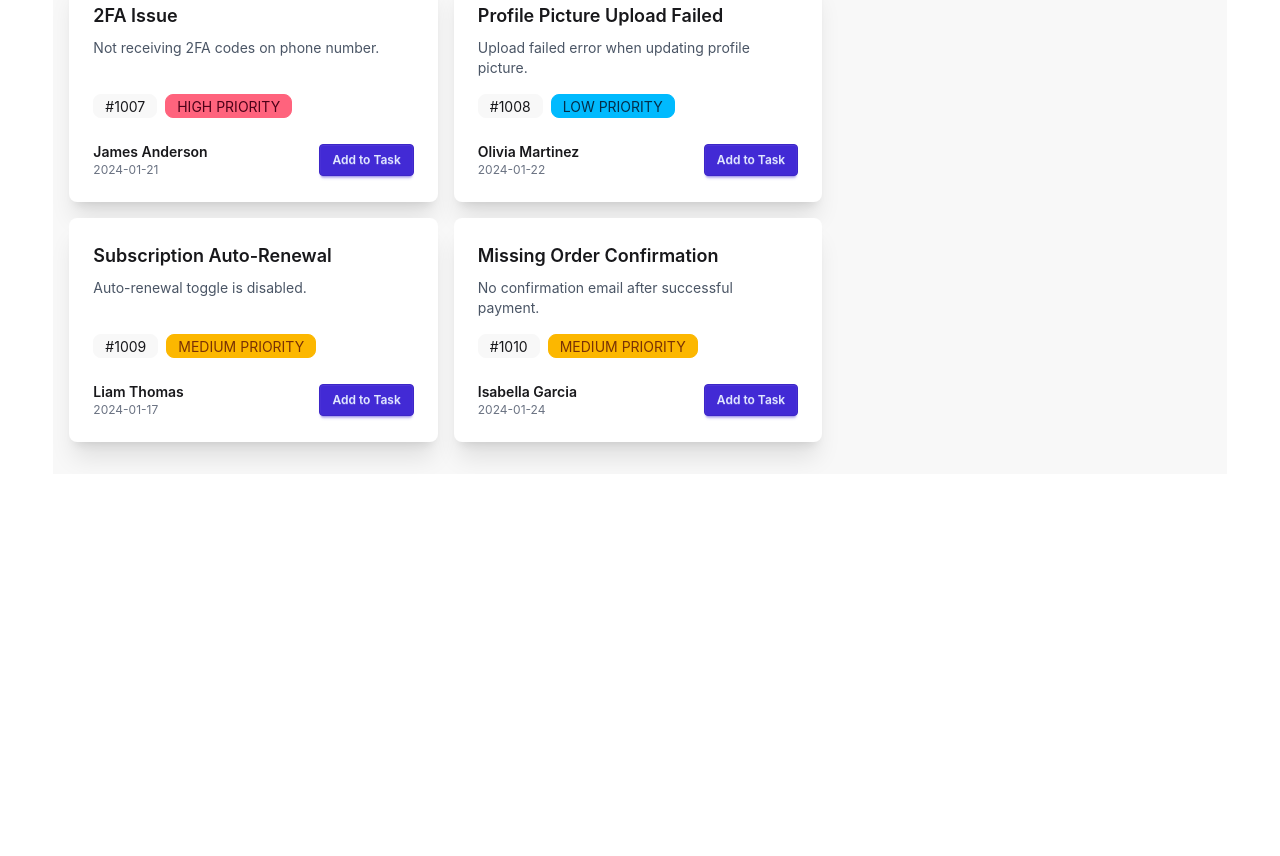
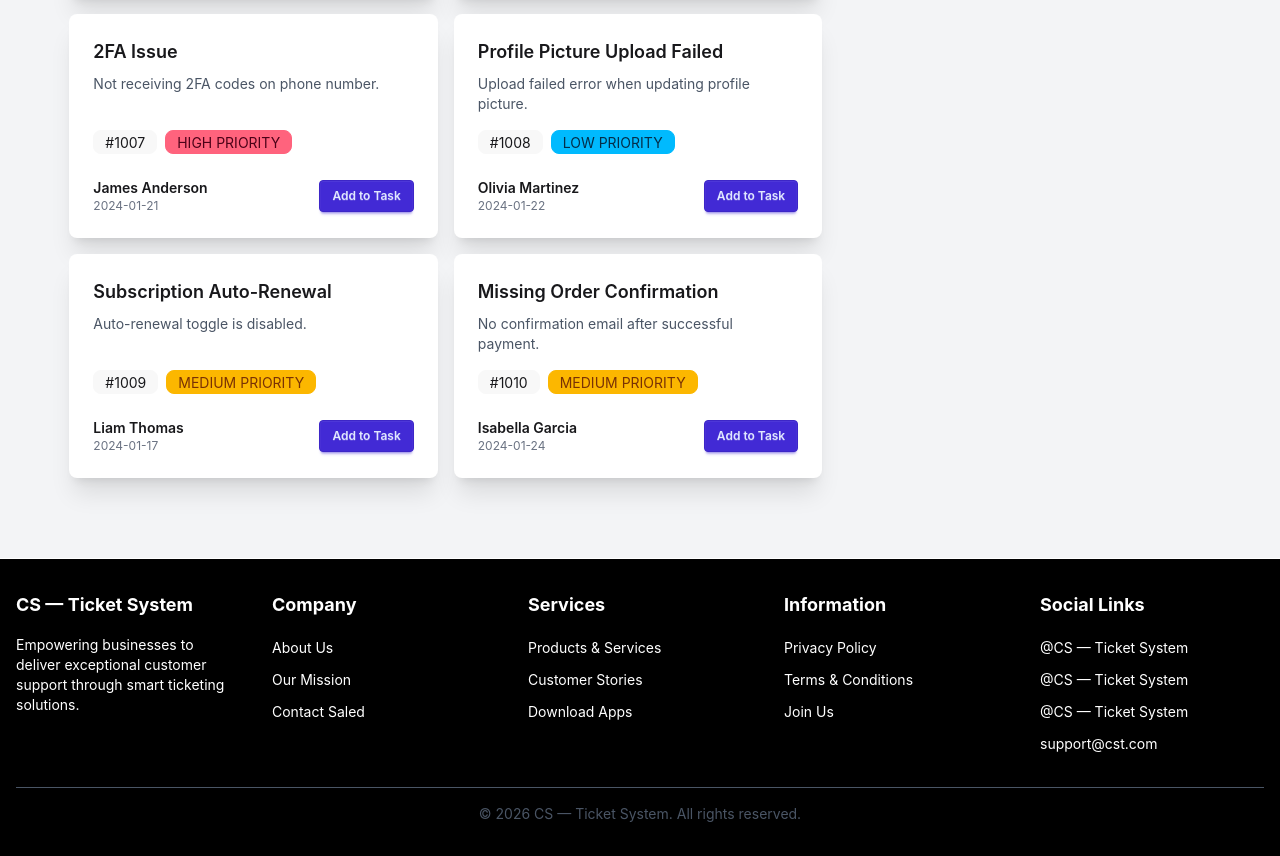
Before and after one commit to freelancernaim128992/customer-support-zone, a React (Vite) app: page / in a window 1280 px wide. Shown: the part 1114-1970 px from the top of the page. Before the commit the page ends 1588 px from the top, so only its background shows below. Built offline with nearby package versions, Linux system fonts and the light colour scheme.

Commit message:
adding some design and functionalities

```diff
--- a/src/App.jsx
+++ b/src/App.jsx
@@ -53,9 +53,9 @@ function App() {
   }
 
   return (
-    <div className="w-11/12 mx-auto bg-base-200">
+    <div className='bg-gray-100'>
       <Navbar />
-
+      <div className="w-11/12 mx-auto">
         <Banner
           inProgressCount={inProgressCount}
           resolvedCount={resolvedCount}
@@ -87,9 +87,9 @@ function App() {
             </div>
           </div>
         </main>
-
+        <ToastContainer />
+      </div>
       <Footer />
-      <ToastContainer />
     </div>
   )
 }
--- a/src/components/Banner/Banner.jsx
+++ b/src/components/Banner/Banner.jsx
@@ -1,6 +1,6 @@
 const Banner = ({ inProgressCount, resolvedCount }) => {
   return (
-    <div className="bg-white dark:bg-gray-900 py-8">
+    <div className="pt-20 pb-5">
       <div className="">
         {/* Banner Content */}
         <div className="flex items-center gap-6">
--- a/src/components/Footer/Footer.jsx
+++ b/src/components/Footer/Footer.jsx
@@ -1,11 +1,64 @@
-import React from 'react';
+const Footer = () => {
+  return (
+    <footer className="bg-black text-white border-t mt-12">
+      <div className="container mx-auto px-4 py-8">
+        <div className="grid grid-cols-1 md:grid-cols-5 gap-8">
+          {/* About Section */}
+          <div>
+            <h3 className="font-bold text-lg mb-4">CS — Ticket System</h3>
+            <p className="text-sm dark:text-gray-300">
+             Empowering businesses to deliver exceptional customer support through smart ticketing solutions.
+            </p>
+          </div>
 
-const Footer = () => {
-    return (
-        <div>
+          {/* Company */}
+          <div>
+            <h3 className="font-bold text-lg mb-4">Company</h3>
+            <ul className="space-y-2">
+              <li><a href="#" className="text-sm hover:text-primary transition">About Us</a></li>
+              <li><a href="#" className="text-sm hover:text-primary transition">Our Mission</a></li>
+              <li><a href="#" className="text-sm hover:text-primary transition">Contact Saled</a></li>
+            </ul>
+          </div>
 
+          {/* Services */}
+          <div>
+            <h3 className="font-bold text-lg mb-4">Services</h3>
+            <ul className="space-y-2">
+              <li><a href="#" className="text-sm hover:text-primary transition">Products & Services</a></li>
+              <li><a href="#" className="text-sm hover:text-primary transition">Customer Stories</a></li>
+              <li><a href="#" className="text-sm hover:text-primary transition">Download Apps</a></li>
+            </ul>
+          </div>
+
+          {/* Information */}
+          <div>
+            <h3 className="font-bold text-lg mb-4">Information</h3>
+            <ul className="space-y-2">
+              <li><a href="#" className="text-sm hover:text-primary transition">Privacy Policy</a></li>
+              <li><a href="#" className="text-sm hover:text-primary transition">Terms & Conditions</a></li>
+              <li><a href="#" className="text-sm hover:text-primary transition">Join Us</a></li>
+            </ul>
+          </div>
+              {/* Social Links */}
+          <div>
+            <h3 className="font-bold text-lg mb-4">Social Links</h3>
+            <ul className="space-y-2">
+              <li><a href="#" className="text-sm hover:text-primary transition">@CS — Ticket System</a></li>
+              <li><a href="#" className="text-sm hover:text-primary transition">@CS — Ticket System</a></li>
+              <li><a href="#" className="text-sm hover:text-primary transition">@CS — Ticket System</a></li>
+              <li><a href="#" className="text-sm hover:text-primary transition">support@cst.com</a></li>
+            </ul>
+          </div>
         </div>
-    );
-};
 
-export default Footer;
+        {/* Copyright */}
+        <div className="border-t mt-8 pt-4 text-center text-sm text-gray-600 dark:text-gray-300">
+          © 2026 CS — Ticket System. All rights reserved.
+        </div>
+      </div>
+    </footer>
+  )
+}
+
+export default Footer
--- a/src/components/Navbar/Navbar.jsx
+++ b/src/components/Navbar/Navbar.jsx
@@ -12,8 +12,8 @@ const Navbar = () => {
   }
 
   return (
-    <nav className="bg-base-100 shadow-lg sticky top-0 z-50">
-      <div className="container mx-auto px-4">
+    <nav className="bg-white">
+      <div className="w-11/12 mx-auto">
         <div className="flex justify-between items-center h-16">
           {/* Logo */}
           <div className="text-2xl font-bold bg-gradient-to-r from-primary to-secondary bg-clip-text text-transparent">
```
Lines whose indentation alone changed are shown as unchanged.
